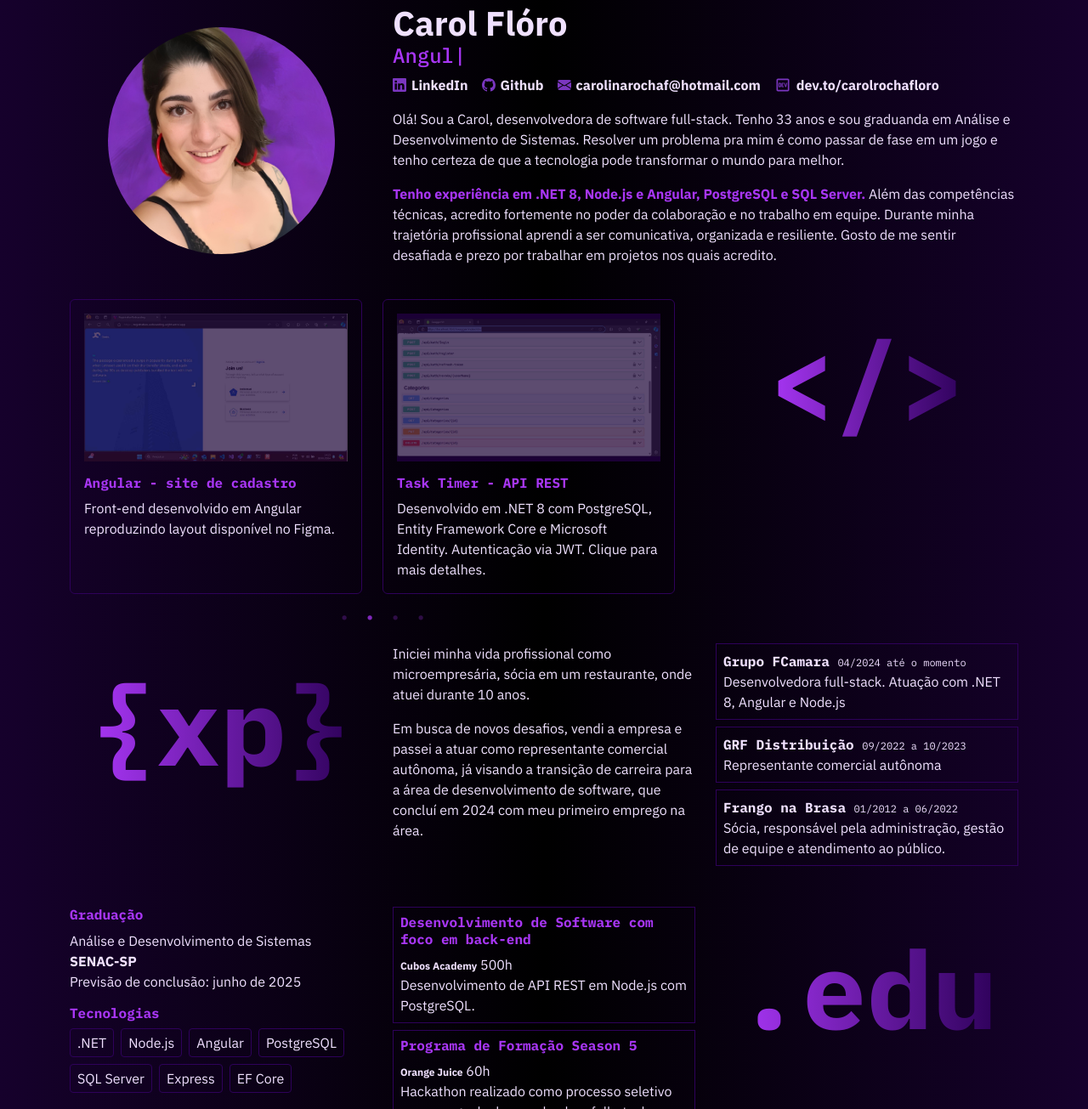
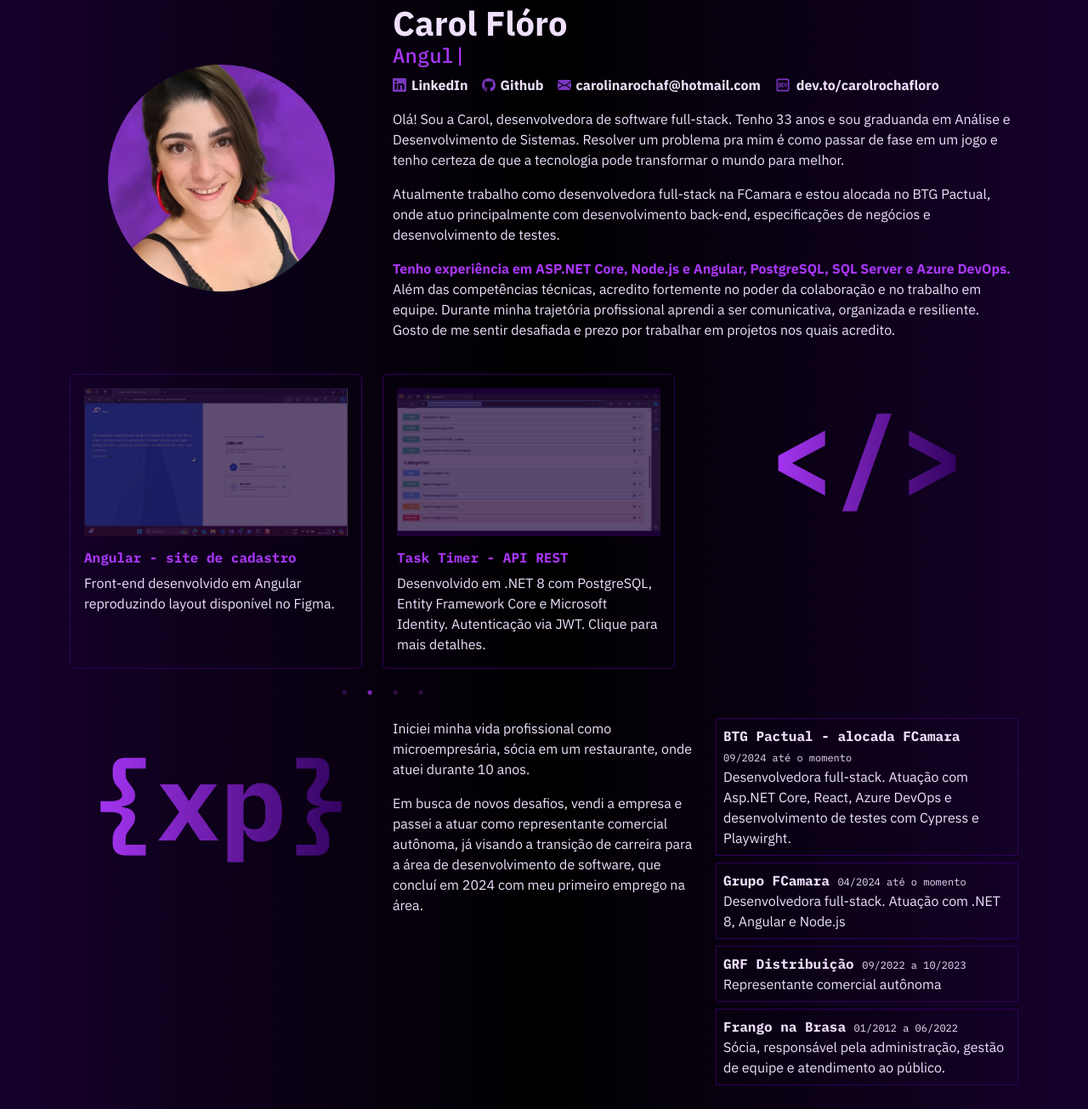
Before and after one commit to carolrochafloro/carolrochafloro.github.io, a plain HTML site: page index.html in a window 1280 px wide. Shown: the part 77-1382 px from the top of the page at 85% size. Drawn offline with nearby package versions, Linux system fonts and the light colour scheme.

Commit message:
Updates PT-BR

```diff
--- a/index.html
+++ b/index.html
@@ -169,9 +169,15 @@
                     transformar o mundo para melhor.
                   </p>
                   <p>
+                    Atualmente trabalho como desenvolvedora full-stack na
+                    FCamara e estou alocada no BTG Pactual, onde atuo
+                    principalmente com desenvolvimento back-end, especificações
+                    de negócios e desenvolvimento de testes.
+                  </p>
+                  <p>
                     <span class="highlight-text"
-                      >Tenho experiência em .NET 8, Node.js e Angular,
-                      PostgreSQL e SQL Server.</span
+                      >Tenho experiência em ASP.NET Core, Node.js e Angular,
+                      PostgreSQL, SQL Server e Azure DevOps.</span
                     >
                     Além das competências técnicas, acredito fortemente no poder
                     da colaboração e no trabalho em equipe. Durante minha
@@ -518,6 +524,17 @@
                 <ul class="list-unstyled">
                   <li class="xp">
                     <p class="company">
+                      BTG Pactual - alocada FCamara
+                      <span class="time">09/2024 até o momento</span>
+                    </p>
+                    <p>
+                      Desenvolvedora full-stack. Atuação com Asp.NET Core,
+                      React, Azure DevOps e desenvolvimento de testes com
+                      Cypress e Playwirght.
+                    </p>
+                  </li>
+                  <li class="xp">
+                    <p class="company">
                       Grupo FCamara
                       <span class="time">04/2024 até o momento</span>
                     </p>
@@ -576,6 +593,9 @@
                   <li class="tag">SQL Server</li>
                   <li class="tag">Express</li>
                   <li class="tag">EF Core</li>
+                  <li class="tag">Asp.NET Core</li>
+                  <li class="tag">Azure DevOps</li>
+                  <li class="tag">Dapper</li>
                 </ul>
               </div>
             </div>
```
